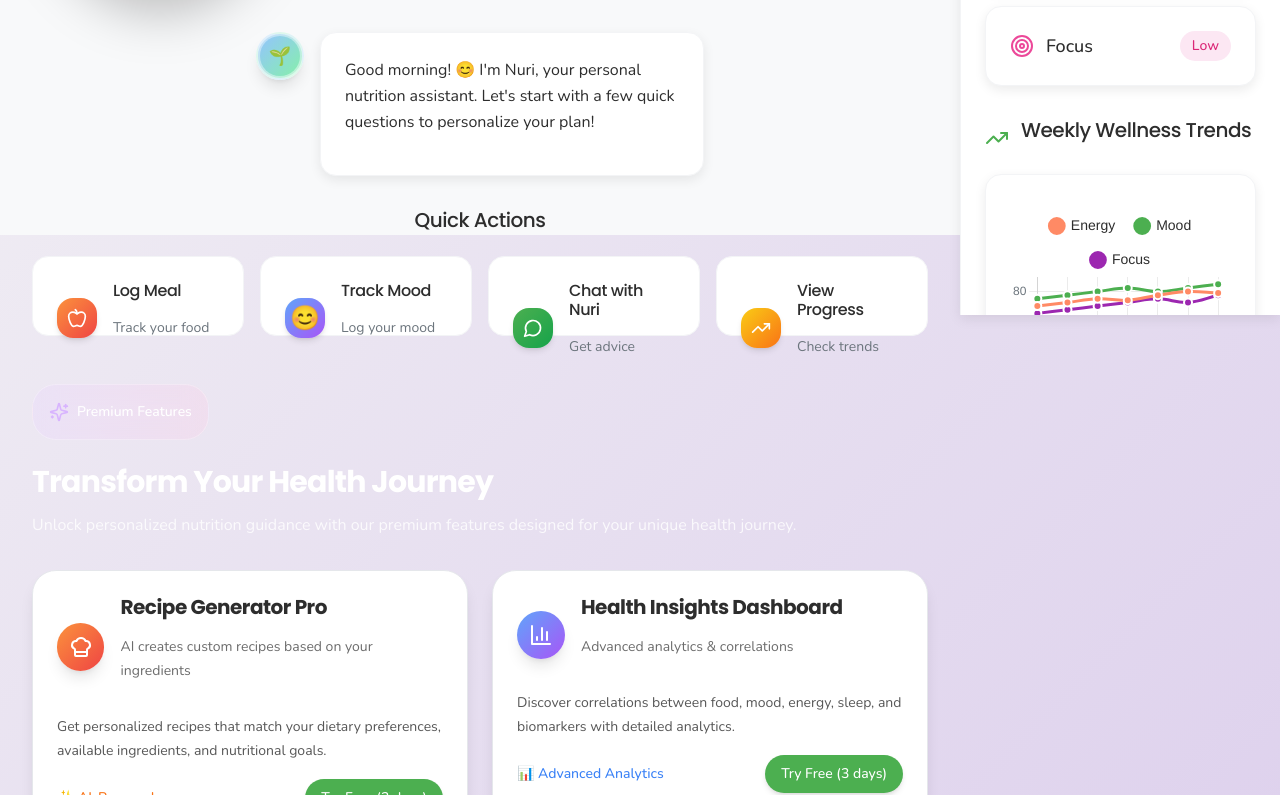
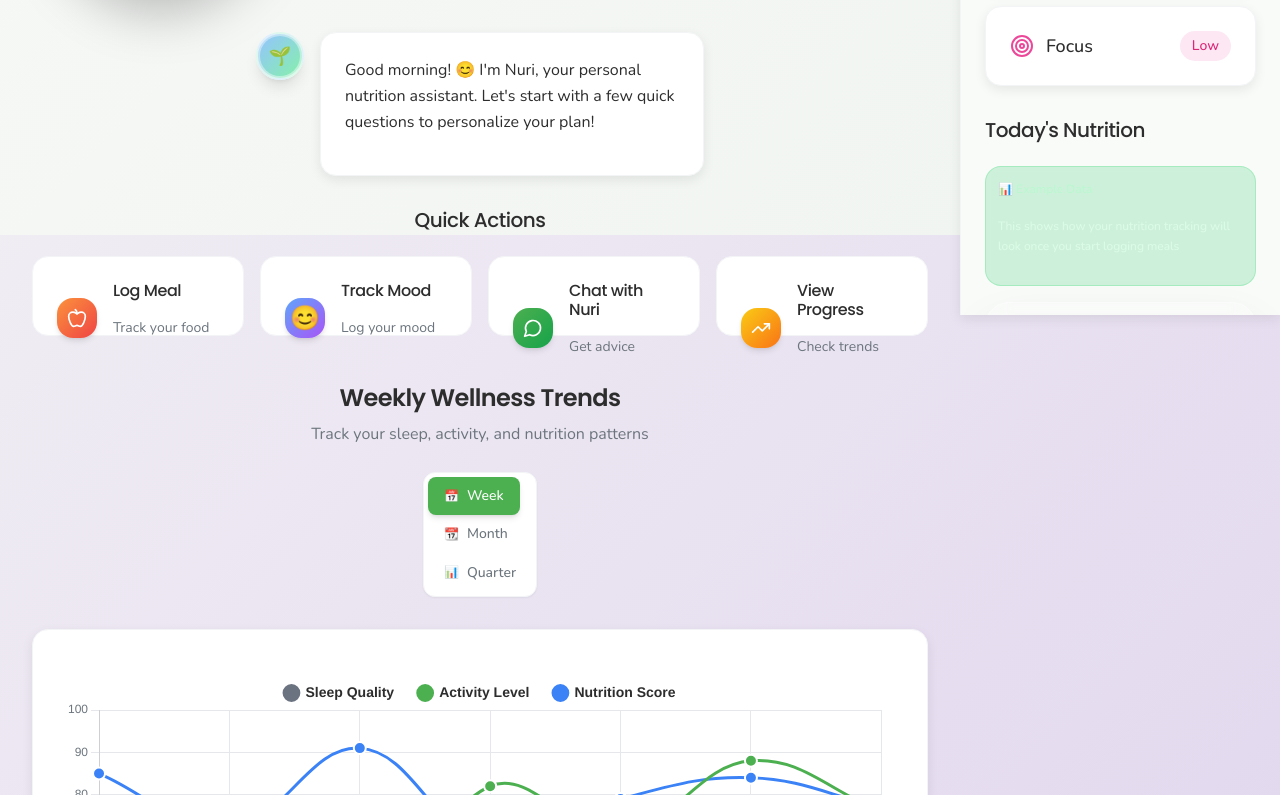
Before and after one commit to Deras07/NutriWell, a React (Vite) app: page / in a window 1280 px wide. Shown: the part 565-1360 px from the top of the page. Built offline with nearby package versions, Linux system fonts and the light colour scheme.

Commit message:
Color Scheme & Chart Redesign: implement sage gradient background, remove sidebar chart, create new Weekly Wellness Trends section with premium styling and time period selector

```diff
--- a/src/components/ai/NuriAssistant.jsx
+++ b/src/components/ai/NuriAssistant.jsx
@@ -67,6 +67,7 @@ const NuriAssistant = () => {
   // Navigation state
   const [currentView, setCurrentView] = useState('dashboard') // 'dashboard', 'services', 'chat', 'profile'
   const [mobileMenuOpen, setMobileMenuOpen] = useState(false)
+  const [timePeriod, setTimePeriod] = useState('week') // 'week', 'month', 'quarter'
 
   // Onboarding questions flow
   const onboardingQuestions = [
@@ -403,42 +404,58 @@ const NuriAssistant = () => {
     water: { current: 6, goal: 8, unit: 'glasses' }
   }
 
+  // Wellness data structure
+  const wellnessData = {
+    sleep: [7.2, 8.1, 6.5, 7.8, 8.3, 7.1, 7.9],
+    activity: [65, 78, 45, 82, 71, 88, 76],
+    nutrition: [85, 72, 91, 68, 79, 84, 77]
+  }
+
   // Wellness chart data
   const wellnessChartData = {
     labels: ['Mon', 'Tue', 'Wed', 'Thu', 'Fri', 'Sat', 'Sun'],
     datasets: [
       {
-        label: 'Energy',
-        data: [60, 65, 70, 68, 75, 80, 78],
-        borderColor: '#FF8A65',
-        backgroundColor: 'rgba(255, 138, 101, 0.1)',
+        label: 'Sleep Quality',
+        data: wellnessData.sleep,
+        borderColor: '#6B7280',
+        backgroundColor: 'rgba(107, 114, 128, 0.1)',
         tension: 0.4,
-        pointBackgroundColor: '#FF8A65',
+        borderWidth: 3,
+        pointRadius: 6,
+        pointHoverRadius: 8,
+        pointBackgroundColor: '#6B7280',
         pointBorderColor: '#fff',
         pointBorderWidth: 2,
-        pointRadius: 4,
+        fill: true,
       },
       {
-        label: 'Mood',
-        data: [70, 75, 80, 85, 80, 85, 90],
+        label: 'Activity Level',
+        data: wellnessData.activity,
         borderColor: '#4CAF50',
         backgroundColor: 'rgba(76, 175, 80, 0.1)',
         tension: 0.4,
+        borderWidth: 3,
+        pointRadius: 6,
+        pointHoverRadius: 8,
         pointBackgroundColor: '#4CAF50',
         pointBorderColor: '#fff',
         pointBorderWidth: 2,
-        pointRadius: 4,
+        fill: true,
       },
       {
-        label: 'Focus',
-        data: [50, 55, 60, 65, 70, 65, 75],
-        borderColor: '#9C27B0',
-        backgroundColor: 'rgba(156, 39, 176, 0.1)',
+        label: 'Nutrition Score',
+        data: wellnessData.nutrition,
+        borderColor: '#3B82F6',
+        backgroundColor: 'rgba(59, 130, 246, 0.1)',
         tension: 0.4,
-        pointBackgroundColor: '#9C27B0',
+        borderWidth: 3,
+        pointRadius: 6,
+        pointHoverRadius: 8,
+        pointBackgroundColor: '#3B82F6',
         pointBorderColor: '#fff',
         pointBorderWidth: 2,
-        pointRadius: 4,
+        fill: true,
       },
     ],
   }
@@ -453,11 +470,11 @@ const NuriAssistant = () => {
           color: '#2D2D2D',
           font: {
             size: 14,
-            weight: '500',
+            weight: '600',
           },
           usePointStyle: true,
           pointStyle: 'circle',
-          padding: 20,
+          padding: 24,
         },
       },
       tooltip: {
@@ -481,7 +498,7 @@ const NuriAssistant = () => {
     scales: {
       x: {
         grid: {
-          color: 'rgba(0, 0, 0, 0.08)',
+          color: '#E5E7EB',
           drawBorder: false,
         },
         ticks: {
@@ -494,7 +511,7 @@ const NuriAssistant = () => {
       },
       y: {
         grid: {
-          color: 'rgba(0, 0, 0, 0.08)',
+          color: '#E5E7EB',
           drawBorder: false,
         },
         ticks: {
@@ -510,8 +527,8 @@ const NuriAssistant = () => {
     },
     elements: {
       point: {
-        radius: 4,
-        hoverRadius: 6,
+        radius: 6,
+        hoverRadius: 8,
         borderWidth: 2,
         borderColor: '#FFFFFF',
       },
@@ -620,7 +637,7 @@ const NuriAssistant = () => {
         </div>
 
         {/* Mobile Bottom Drawer for Sidebar Content */}
-        <div className="lg:hidden fixed bottom-0 left-0 right-0 z-40 bg-white border-t border-gray-200 shadow-lg">
+        <div className="lg:hidden fixed bottom-0 left-0 right-0 z-40 bg-[#F9FBF9] border-t border-gray-200 shadow-lg">
           <div className="px-4 py-3">
             <div className="flex items-center justify-between mb-3">
               <h3 className="text-[16px] font-medium text-[#2D2D2D]">Today's Progress</h3>
@@ -697,14 +714,14 @@ const NuriAssistant = () => {
       <div
         className="fixed inset-0 z-0"
         style={{
-          background: '#F8F9FA'
+          background: 'linear-gradient(135deg, #F7F9F7 0%, #F0F4F0 100%)'
         }}
       >
 
       </div>
 
       {/* Responsive Navigation */}
-      <div className="fixed top-0 left-0 right-0 z-40 bg-white/95 backdrop-blur-sm border-b border-gray-200 shadow-sm">
+      <div className="fixed top-0 left-0 right-0 z-40 bg-[#F9FBF9]/95 backdrop-blur-sm border-b border-gray-200 shadow-sm">
         <div className="max-w-7xl mx-auto px-4 sm:px-6">
           <div className="flex items-center justify-between h-16">
             {/* Logo */}
@@ -761,7 +778,7 @@ const NuriAssistant = () => {
               animate={{ opacity: 1, height: 'auto' }}
               exit={{ opacity: 0, height: 0 }}
               transition={{ duration: 0.2 }}
-              className="md:hidden bg-white border-t border-gray-200 shadow-lg"
+              className="md:hidden bg-[#F9FBF9] border-t border-gray-200 shadow-lg"
             >
               <nav className="px-4 py-4 space-y-2">
                 {[
@@ -1940,6 +1957,49 @@ const NuriAssistant = () => {
             </div>
           </motion.div>
 
+          {/* Weekly Wellness Trends Chart */}
+          <motion.div
+            className="w-full max-w-7xl mx-auto mb-12"
+            initial={{ opacity: 0, y: 20 }}
+            animate={{ opacity: 1, y: 0 }}
+            transition={{ duration: 0.8, delay: 1.2 }}
+          >
+            <div className="text-center mb-8">
+              <h2 className="text-[20px] sm:text-[24px] font-semibold text-[#2D2D2D] mb-2">Weekly Wellness Trends</h2>
+              <p className="text-[14px] sm:text-[16px] text-[#6C757D] mb-6">Track your sleep, activity, and nutrition patterns</p>
+
+              {/* Time Period Selector */}
+              <div className="flex justify-center">
+                <div className="bg-white rounded-lg p-1 shadow-sm border border-gray-100">
+                  {[
+                    { id: 'week', label: 'Week', icon: '📅' },
+                    { id: 'month', label: 'Month', icon: '📆' },
+                    { id: 'quarter', label: 'Quarter', icon: '📊' }
+                  ].map((period) => (
+                    <button
+                      key={period.id}
+                      onClick={() => setTimePeriod(period.id)}
+                      className={`px-4 py-2 rounded-md text-sm font-medium transition-all duration-200 flex items-center gap-2 ${
+                        timePeriod === period.id
+                          ? 'bg-[#4CAF50] text-white shadow-md'
+                          : 'text-[#6C757D] hover:text-[#2D2D2D] hover:bg-[#F8F9FA]'
+                      }`}
+                    >
+                      <span className="text-xs">{period.icon}</span>
+                      <span className="hidden sm:inline">{period.label}</span>
+                    </button>
+                  ))}
+                </div>
+              </div>
+            </div>
+
+            <div className="bg-white rounded-xl p-6 sm:p-8 shadow-[0_4px_12px_rgba(0,0,0,0.08)] border border-gray-100">
+              <div className="h-[300px] sm:h-[400px] lg:h-[500px]">
+                <Line data={wellnessChartData} options={chartOptions} />
+              </div>
+            </div>
+          </motion.div>
+
             </>
           )}
 
@@ -2284,7 +2344,7 @@ const NuriAssistant = () => {
 
         {/* Right Sidebar with Glassmorphism */}
         <motion.div
-          className="hidden lg:block w-80 bg-white border-l border-gray-100 p-6 overflow-y-auto sticky top-0 h-screen relative z-30 shadow-[0_4px_12px_rgba(0,0,0,0.08)]"
+          className="hidden lg:block w-80 bg-[#F9FBF9] border-l border-gray-100 p-6 overflow-y-auto sticky top-0 h-screen relative z-30 shadow-[0_4px_12px_rgba(0,0,0,0.08)]"
           initial={{ opacity: 0, x: 50 }}
           animate={{ opacity: 1, x: 0 }}
           transition={{ duration: 0.8, delay: 1 }}
@@ -2344,18 +2404,7 @@ const NuriAssistant = () => {
             </div>
           </div>
 
-          {/* Wellness Chart */}
-          <div className="mb-8">
-            <div className="flex items-center gap-3 mb-4">
-              <TrendingUp className="w-6 h-6 text-[#4CAF50]" />
-              <h3 className="text-[20px] font-medium text-[#2D2D2D]">Weekly Wellness Trends</h3>
-            </div>
-            <div className="bg-white rounded-xl p-6 shadow-[0_4px_12px_rgba(0,0,0,0.08)] border border-gray-100">
-              <div className="h-48">
-                <Line data={wellnessChartData} options={chartOptions} />
-              </div>
-            </div>
-          </div>
+
 
           {/* Today's Nutrition Dashboard */}
           <div className="mb-8">
```
